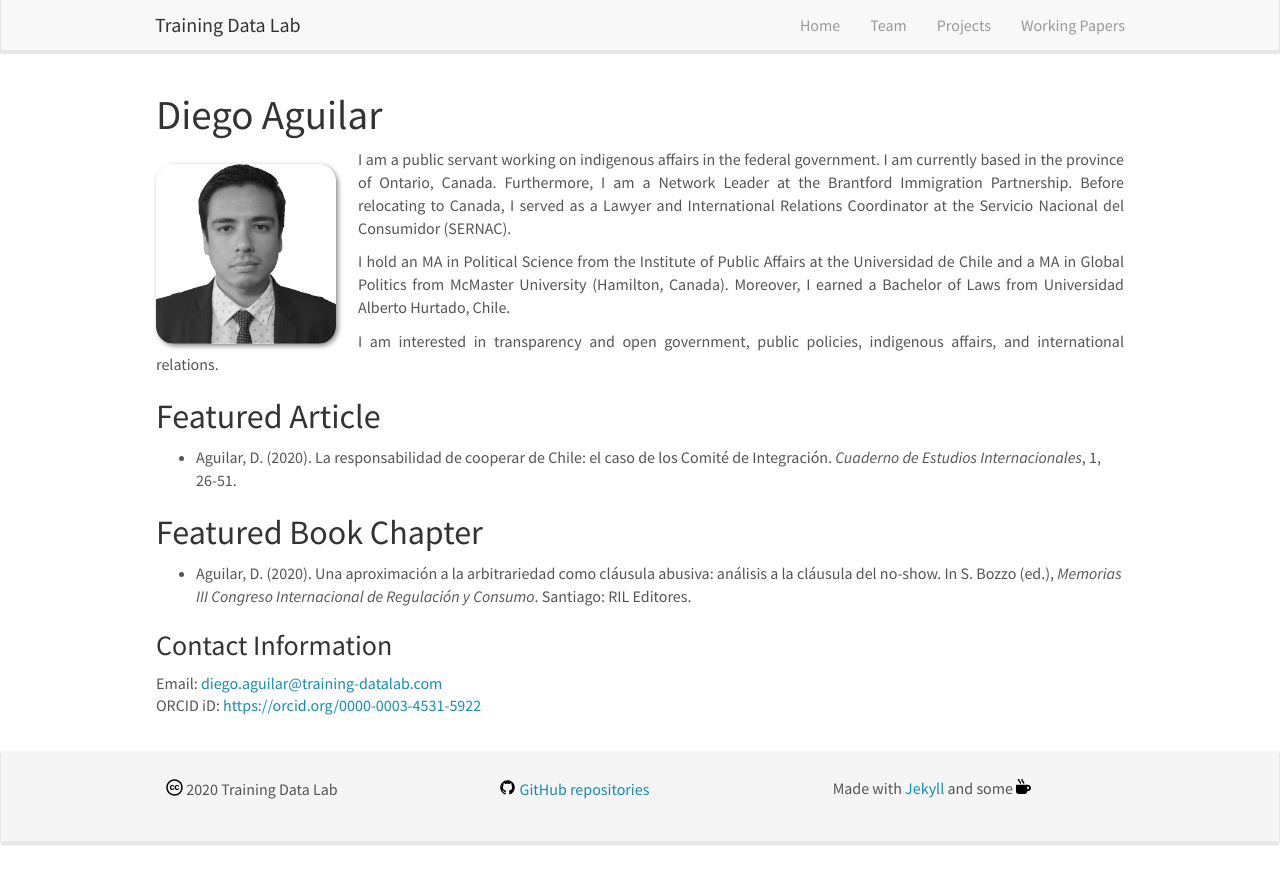
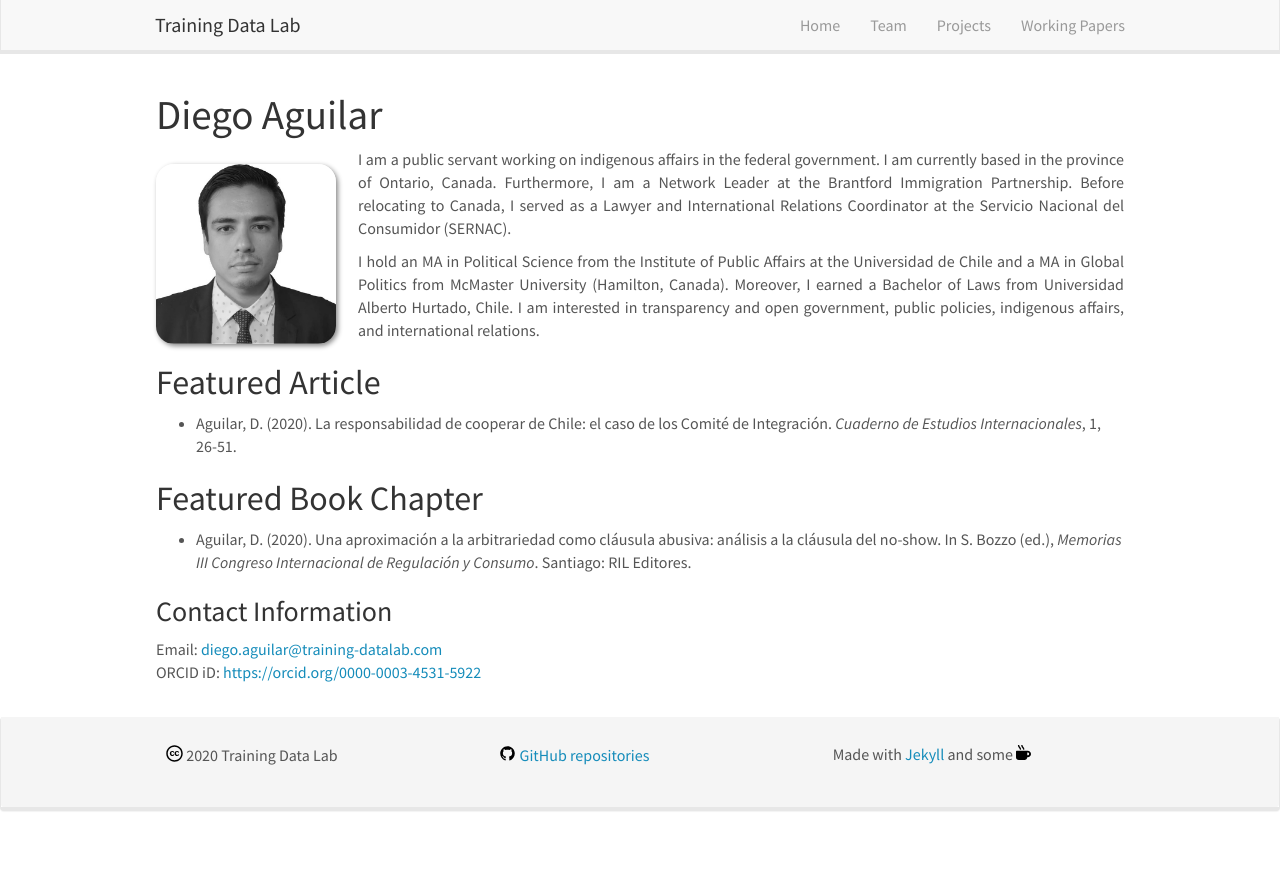
Before and after one commit to training-datalab/old-training-datalab.com, a Jekyll site: the page built from _pages/daguilar.md, in a window 1280 px wide. Shown: the top 884 px of the page. Built offline with Jekyll 4.4.1, drawn with Linux system fonts in a browser that asks for light colours; nearby versions of some CDN libraries.

Commit message:
Update daguilar.md
Co-Authored-By: Diego Aguilar <91673011+diegoaguilarv@users.noreply.github.com>

```diff
--- a/_pages/daguilar.md
+++ b/_pages/daguilar.md
@@ -12,9 +12,7 @@ permalink: /team/daguilar/
 
 <p align=" justify">I am a public servant working on indigenous affairs in the federal government. I am currently based in the province of Ontario, Canada. Furthermore, I am a Network Leader at the Brantford Immigration Partnership. Before relocating to Canada, I served as a Lawyer and International Relations Coordinator at the Servicio Nacional del Consumidor (SERNAC). </p>
 
-<p align=" justify">I hold an MA in Political Science from the Institute of Public Affairs at the Universidad de Chile and a MA in Global Politics from McMaster University (Hamilton, Canada). Moreover, I earned a Bachelor of Laws from Universidad Alberto Hurtado, Chile.</p>
-
-<p align=" justify">I am interested in transparency and open government, public policies, indigenous affairs, and international relations.</p>
+<p align=" justify">I hold an MA in Political Science from the Institute of Public Affairs at the Universidad de Chile and a MA in Global Politics from McMaster University (Hamilton, Canada). Moreover, I earned a Bachelor of Laws from Universidad Alberto Hurtado, Chile. I am interested in transparency and open government, public policies, indigenous affairs, and international relations.</p>
 
 ## Featured Article
 
```
